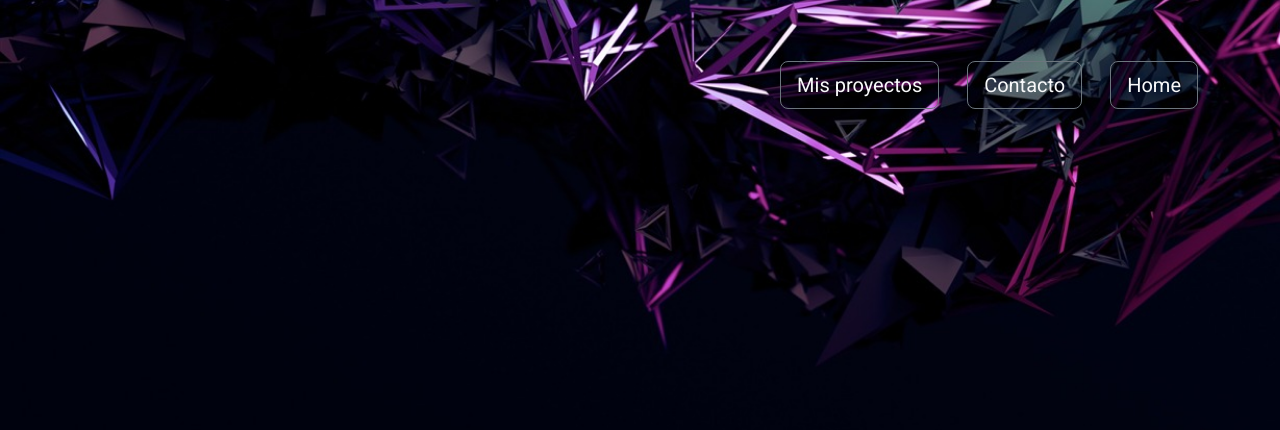
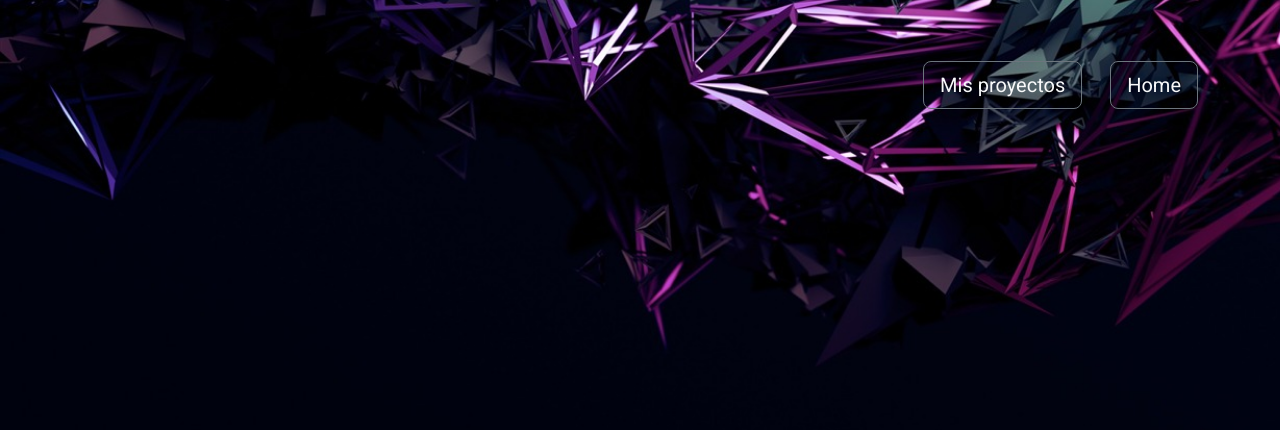
Before and after one commit to MJoseBravo/MJoseBravo.github.io, a plain HTML site: page portafolio.html in a window 1280 px wide. Shown: the part 367-797 px from the top of the page. Drawn offline with nearby package versions, Linux system fonts and the light colour scheme.

Commit message:
correccion boton

```diff
--- a/portafolio.html
+++ b/portafolio.html
@@ -22,7 +22,6 @@
           </p>
           <div class="mb-5 pb-5 pt-5">
               <a href="#proyectos" class="btn btn-lg btn-outline-secondary text-light me-4">Mis proyectos</a>
-              <a href="/index.html #Contacto" class="btn btn-lg btn-outline-secondary text-light me-4">Contacto</a>
               <a href="/index.html" class="btn btn-lg btn-outline-secondary text-light">Home</a>
           </div>
         </div>
```
